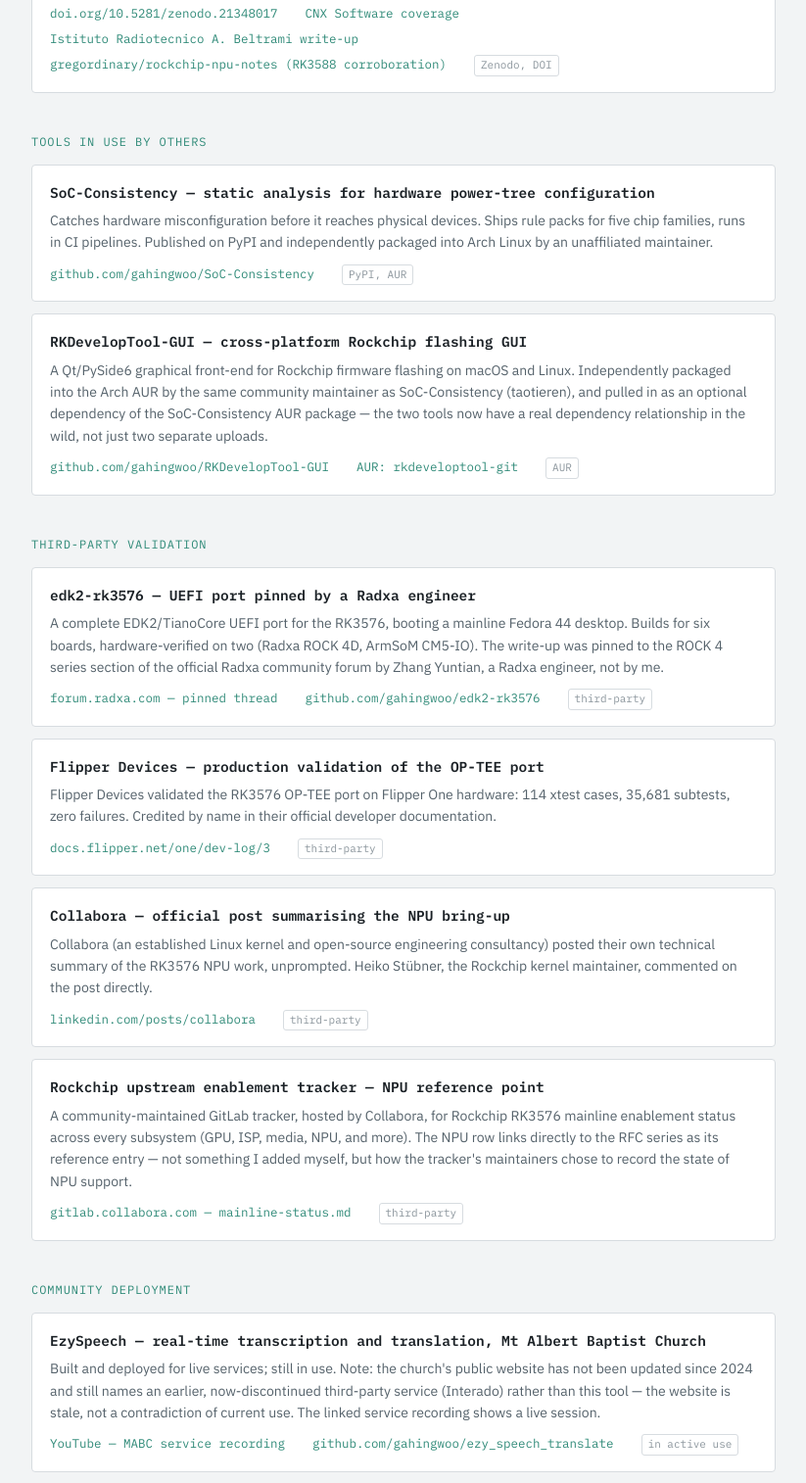
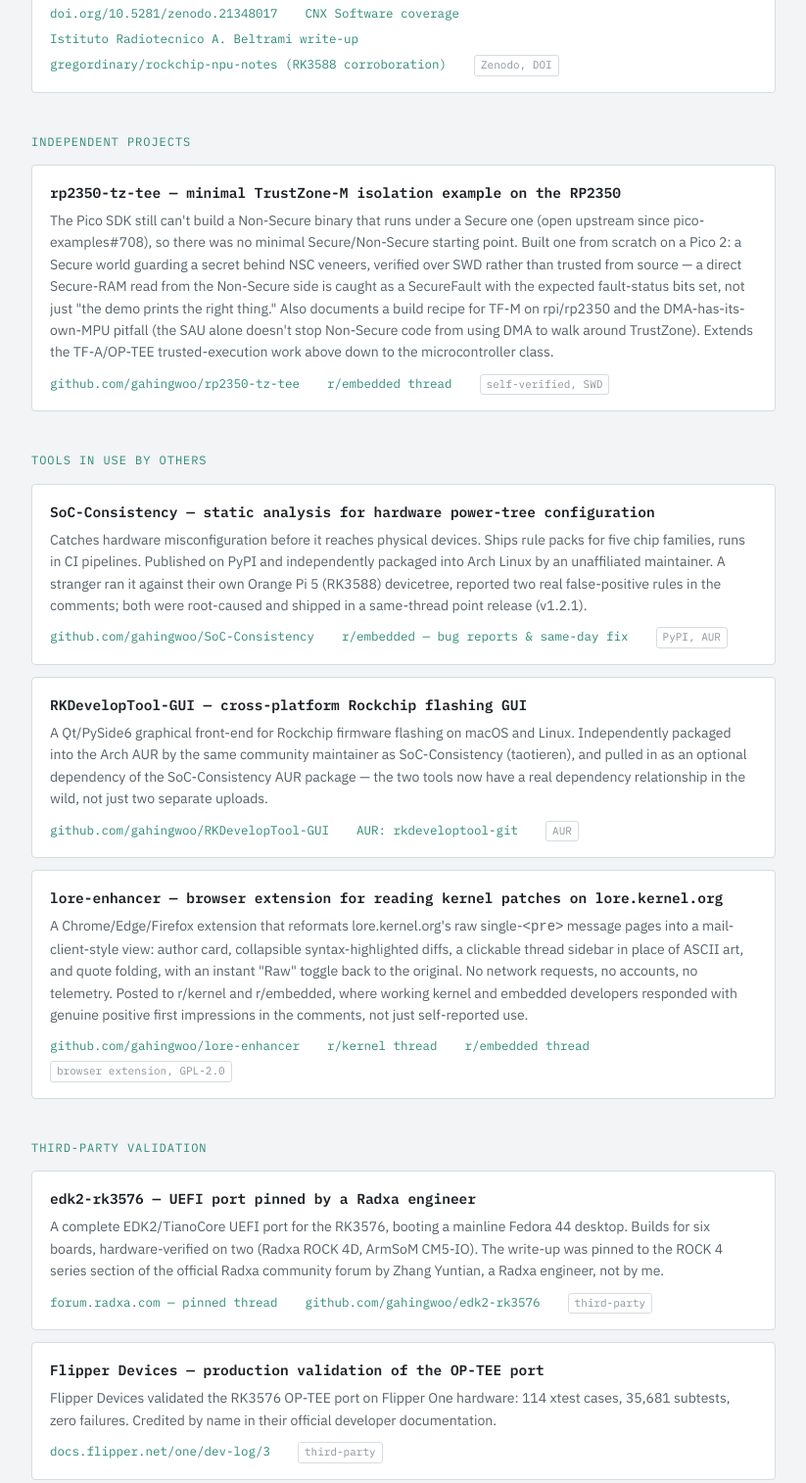
Before and after one commit to gahingwoo/gahingwoo.com, a plain HTML site: page evidence/index.html in a window 1280 px wide. Shown: the part 3017-4531 px from the top of the page at 98% size, without its empty margins (228-1051 px from the left). Drawn offline with Linux system fonts and the light colour scheme.

Commit message:
Expand evidence page with new project entries
Adds a new "Independent projects" section featuring rp2350-tz-tee, and adds a new lore-enhancer entry under tools used by others. It also strengthens existing evidence by adding a public bug-report/fix thread link for SoC-Consistency and updating the Rockchip tracker entry to include both NPU and VEPU510 third-party references.

```diff
--- a/evidence/index.html
+++ b/evidence/index.html
@@ -317,13 +317,26 @@
     </div>
   </div>
 
+  <div class="group-label">Independent projects</div>
+
+  <div class="entry">
+    <p class="entry-title">rp2350-tz-tee — minimal TrustZone-M isolation example on the RP2350</p>
+    <p class="entry-desc">The Pico SDK still can't build a Non-Secure binary that runs under a Secure one (open upstream since pico-examples#708), so there was no minimal Secure/Non-Secure starting point. Built one from scratch on a Pico 2: a Secure world guarding a secret behind NSC veneers, verified over SWD rather than trusted from source &mdash; a direct Secure-RAM read from the Non-Secure side is caught as a SecureFault with the expected fault-status bits set, not just "the demo prints the right thing." Also documents a build recipe for TF-M on rpi/rp2350 and the DMA-has-its-own-MPU pitfall (the SAU alone doesn't stop Non-Secure code from using DMA to walk around TrustZone). Extends the TF-A/OP-TEE trusted-execution work above down to the microcontroller class.</p>
+    <div class="entry-meta">
+      <a href="https://github.com/gahingwoo/rp2350-tz-tee" target="_blank" rel="noopener">github.com/gahingwoo/rp2350-tz-tee</a>
+      <a href="https://old.reddit.com/r/embedded/comments/1uubies/minimal_trustzonem_example_on_the_rp2350_pico_2/" target="_blank" rel="noopener">r/embedded thread</a>
+      <span class="tag">self-verified, SWD</span>
+    </div>
+  </div>
+
   <div class="group-label">Tools in use by others</div>
 
   <div class="entry">
     <p class="entry-title">SoC-Consistency — static analysis for hardware power-tree configuration</p>
-    <p class="entry-desc">Catches hardware misconfiguration before it reaches physical devices. Ships rule packs for five chip families, runs in CI pipelines. Published on PyPI and independently packaged into Arch Linux by an unaffiliated maintainer.</p>
+    <p class="entry-desc">Catches hardware misconfiguration before it reaches physical devices. Ships rule packs for five chip families, runs in CI pipelines. Published on PyPI and independently packaged into Arch Linux by an unaffiliated maintainer. A stranger ran it against their own Orange Pi 5 (RK3588) devicetree, reported two real false-positive rules in the comments; both were root-caused and shipped in a same-thread point release (v1.2.1).</p>
     <div class="entry-meta">
       <a href="https://github.com/gahingwoo/SoC-Consistency" target="_blank" rel="noopener">github.com/gahingwoo/SoC-Consistency</a>
+      <a href="https://old.reddit.com/r/embedded/comments/1tfkpih/had_a_fun_debugging_session_last_week_ran_a_dts/" target="_blank" rel="noopener">r/embedded — bug reports &amp; same-day fix</a>
       <span class="tag">PyPI, AUR</span>
     </div>
   </div>
@@ -335,6 +348,17 @@
       <a href="https://github.com/gahingwoo/RKDevelopTool-GUI" target="_blank" rel="noopener">github.com/gahingwoo/RKDevelopTool-GUI</a>
       <a href="https://aur.archlinux.org/packages/rkdeveloptool-git" target="_blank" rel="noopener">AUR: rkdeveloptool-git</a>
       <span class="tag">AUR</span>
+    </div>
+  </div>
+
+  <div class="entry">
+    <p class="entry-title">lore-enhancer — browser extension for reading kernel patches on lore.kernel.org</p>
+    <p class="entry-desc">A Chrome/Edge/Firefox extension that reformats lore.kernel.org's raw single-<code>&lt;pre&gt;</code> message pages into a mail-client-style view: author card, collapsible syntax-highlighted diffs, a clickable thread sidebar in place of ASCII art, and quote folding, with an instant "Raw" toggle back to the original. No network requests, no accounts, no telemetry. Posted to r/kernel and r/embedded, where working kernel and embedded developers responded with genuine positive first impressions in the comments, not just self-reported use.</p>
+    <div class="entry-meta">
+      <a href="https://github.com/gahingwoo/lore-enhancer" target="_blank" rel="noopener">github.com/gahingwoo/lore-enhancer</a>
+      <a href="https://www.reddit.com/r/kernel/comments/1v6ygwx/built_a_chrome_extension_that_turns/" target="_blank" rel="noopener">r/kernel thread</a>
+      <a href="https://www.reddit.com/r/embedded/comments/1v6yiu2/built_a_chrome_extension_that_turns/" target="_blank" rel="noopener">r/embedded thread</a>
+      <span class="tag">browser extension, GPL-2.0</span>
     </div>
   </div>
 
@@ -369,8 +393,8 @@
   </div>
 
   <div class="entry">
-    <p class="entry-title">Rockchip upstream enablement tracker — NPU reference point</p>
-    <p class="entry-desc">A community-maintained GitLab tracker, hosted by Collabora, for Rockchip RK3576 mainline enablement status across every subsystem (GPU, ISP, media, NPU, and more). The NPU row links directly to the RFC series as its reference entry &mdash; not something I added myself, but how the tracker's maintainers chose to record the state of NPU support.</p>
+    <p class="entry-title">Rockchip upstream enablement tracker — NPU and VEPU510 reference points</p>
+    <p class="entry-desc">A community-maintained GitLab tracker, hosted by Collabora, for Rockchip RK3576 mainline enablement status across every subsystem (GPU, ISP, media, NPU, and more). The NPU row cites the RFC series as its reference entry, and the VEPU510 H.264/AVC row was later updated by Sebastian Reichel (Collabora) to cite the video-encoder RFC thread as well &mdash; not something I added myself, but how the tracker's maintainers chose to record the state of both.</p>
     <div class="entry-meta">
       <a href="https://gitlab.collabora.com/hardware-enablement/rockchip-3588/notes-for-rockchip-3576/-/blob/main/mainline-status.md?ref_type=heads" target="_blank" rel="noopener">gitlab.collabora.com — mainline-status.md</a>
       <span class="tag">third-party</span>
```
